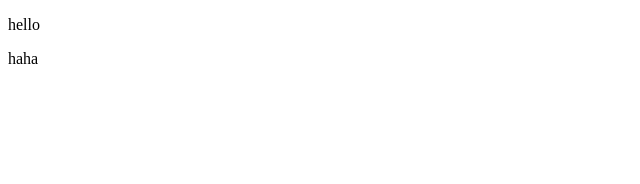
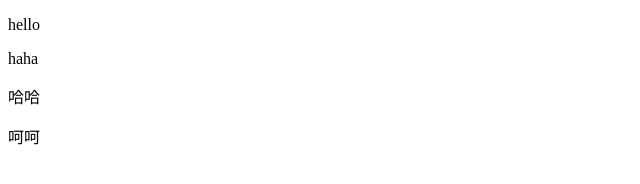
Before and after one commit to 0x3311/githubdemo, a plain HTML site: page index.html in a window 1280 px wide. Shown: the whole page, without its empty margins (0-640 px from the left). Drawn offline with Linux system fonts and the light colour scheme.

Commit message:
update code

```diff
--- a/index.html
+++ b/index.html
@@ -11,6 +11,8 @@
 <body>
   <p>hello</p>
   <p>haha</p>
+  <p>哈哈</p>
+  <p>呵呵</p>
 </body>
 
 </html>
```
